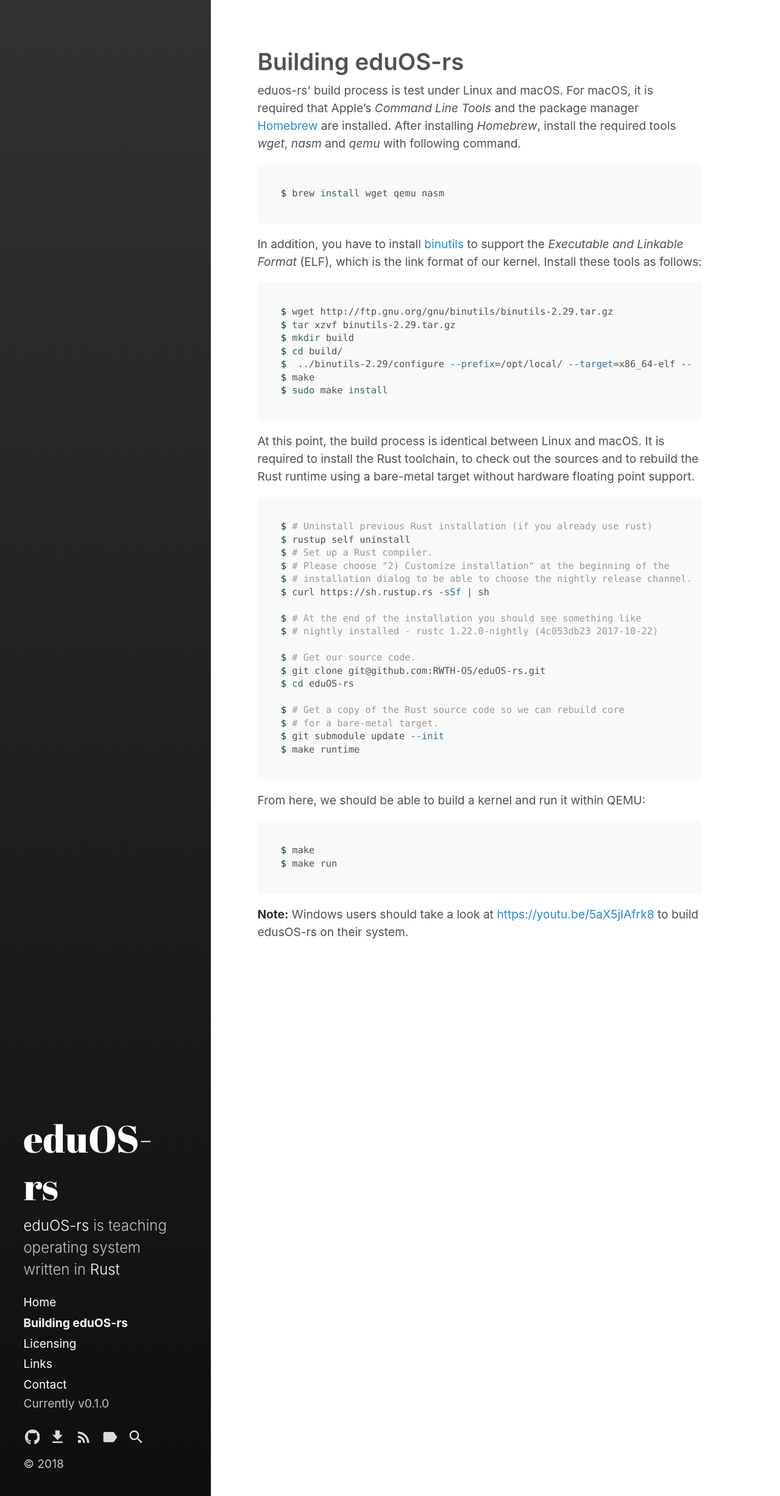
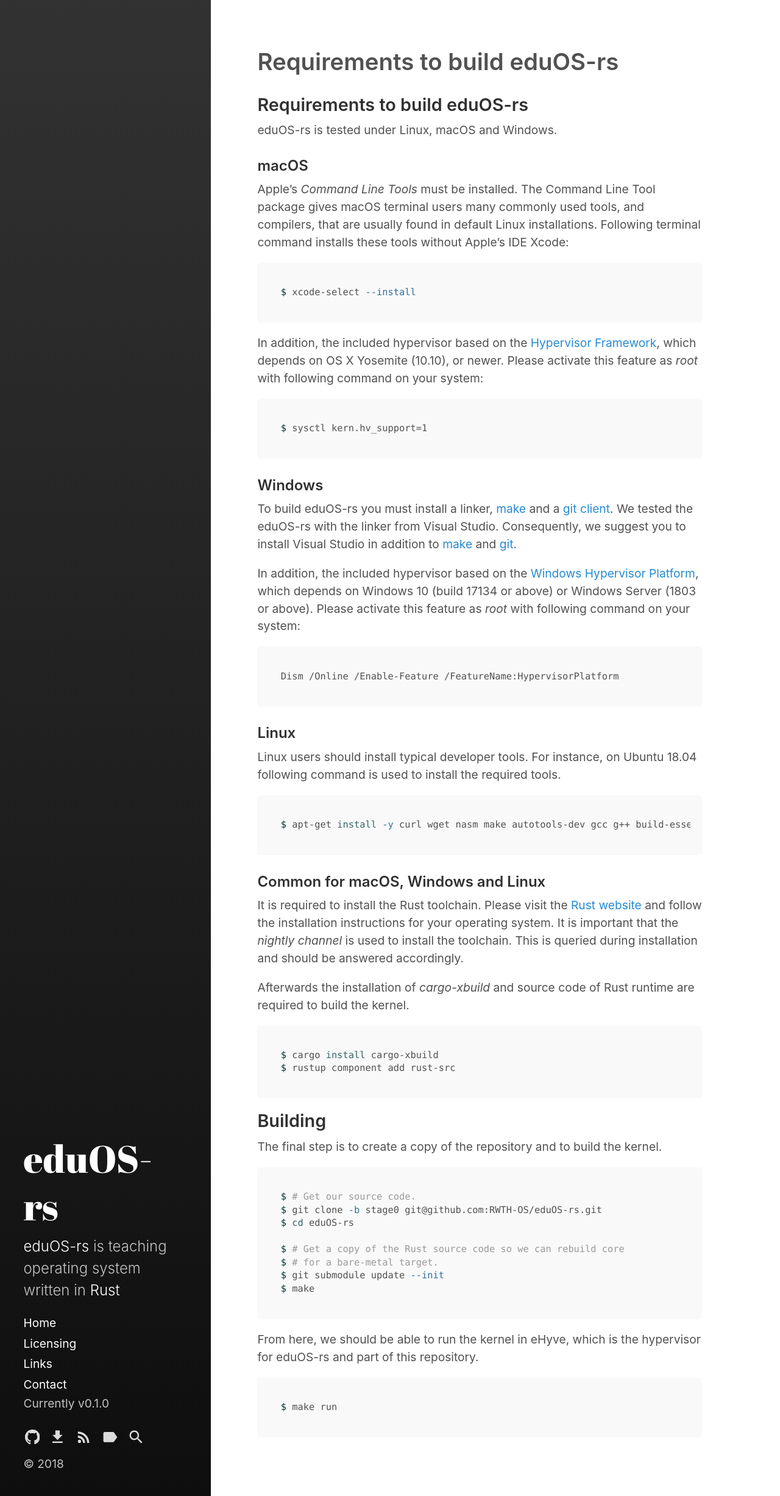
Before and after one commit to RWTH-OS/eduOS-rs, a Jekyll site: the page built from build.md, in a window 1280 px wide. Shown: the whole page at 61% size. Built offline with Jekyll 4.4.1, drawn with Linux system fonts in a browser that asks for light colours; our own code applies the rules of GitHub Pages for plain Markdown files.

Commit message:
update website to the current version

````diff
--- a/build.md
+++ b/build.md
@@ -1,60 +1,69 @@
----
-layout: page
-title : Building eduOS-rs
-sidebar_link: true
----
+## Requirements to build eduOS-rs
+eduOS-rs is tested under Linux, macOS and Windows.
 
-eduos-rs' build process is test under Linux and macOS.
-For macOS, it is required that Apple's *Command Line Tools* and the package manager [Homebrew](https://brew.sh) are installed.
-After installing *Homebrew*, install the required tools *wget*, *nasm* and *qemu* with following command.
+### macOS
+Apple's *Command Line Tools* must be installed.
+The Command Line Tool package gives macOS terminal users many commonly used tools, and compilers, that are usually found in default Linux installations.
+Following terminal command installs these tools without Apple's IDE Xcode:
 
 ```sh
-$ brew install wget qemu nasm
+$ xcode-select --install
 ```
 
-In addition, you have to install [binutils](https://www.gnu.org/software/binutils/) to support the *Executable and Linkable Format* (ELF), which is the link format of our kernel.
-Install these tools as follows:
+In addition, the included hypervisor based on the [Hypervisor Framework](https://developer.apple.com/documentation/hypervisor), which depends on OS X Yosemite (10.10), or newer.
+Please activate this feature as *root* with following command on your system:
 
 ```sh
-$ wget http://ftp.gnu.org/gnu/binutils/binutils-2.29.tar.gz
-$ tar xzvf binutils-2.29.tar.gz
-$ mkdir build
-$ cd build/
-$  ../binutils-2.29/configure --prefix=/opt/local/ --target=x86_64-elf --disable-multilib --disable-nls --disable-werror
-$ make
-$ sudo make install
+$ sysctl kern.hv_support=1
 ```
 
-At this point, the build process is identical between Linux and macOS.
-It is required to install the Rust toolchain, to check out the sources and to rebuild the Rust runtime using a
-bare-metal target without hardware floating point support.
+### Windows
+To build eduOS-rs you must install a linker, [make](http://gnuwin32.sourceforge.net/packages/make.htm) and a [git client](https://git-scm.com/downloads). We tested the eduOS-rs with the linker from Visual Studio.
+Consequently, we suggest you to install Visual Studio in addition to [make](http://gnuwin32.sourceforge.net/packages/make.htm) and [git](https://git-scm.com/downloads).
+
+In addition, the included hypervisor based on the [Windows Hypervisor Platform](https://docs.microsoft.com/en-us/virtualization/api/), which depends on Windows 10 (build 17134 or above) or Windows Server (1803 or above).
+Please activate this feature as *root* with following command on your system:
 
 ```sh
-$ # Uninstall previous Rust installation (if you already use rust)
-$ rustup self uninstall
-$ # Set up a Rust compiler.
-$ # Please choose "2) Customize installation" at the beginning of the
-$ # installation dialog to be able to choose the nightly release channel.
-$ curl https://sh.rustup.rs -sSf | sh
+Dism /Online /Enable-Feature /FeatureName:HypervisorPlatform
+```
 
-$ # At the end of the installation you should see something like
-$ # nightly installed - rustc 1.22.0-nightly (4c053db23 2017-10-22)
+### Linux
+Linux users should install typical developer tools.
+For instance, on Ubuntu 18.04 following command is used to install the required tools.
 
+```sh
+$ apt-get install -y curl wget nasm make autotools-dev gcc g++ build-essential
+```
+
+### Common for macOS, Windows and Linux
+It is required to install the Rust toolchain.
+Please visit the [Rust website](https://www.rust-lang.org/) and follow the installation instructions for your operating system. It is important that the *nightly channel* is used to install the toolchain.
+This is queried during installation and should be answered accordingly.
+
+Afterwards the installation of *cargo-xbuild* and source code of Rust runtime are required to build the kernel.
+
+```sh
+$ cargo install cargo-xbuild
+$ rustup component add rust-src
+```
+
+## Building
+The final step is to create a copy of the repository and to build the kernel.
+
+```sh
 $ # Get our source code.
-$ git clone git@github.com:RWTH-OS/eduOS-rs.git
+$ git clone -b stage0 git@github.com:RWTH-OS/eduOS-rs.git
 $ cd eduOS-rs
 
 $ # Get a copy of the Rust source code so we can rebuild core
 $ # for a bare-metal target.
 $ git submodule update --init
-$ make runtime
+$ make
 ```
 
-From here, we should be able to build a kernel and run it within QEMU:
+From here, we should be able to run the kernel in eHyve, which is the hypervisor for eduOS-rs and part of this repository.
 
 ```sh
-$ make
 $ make run
 ```
-
-**Note:** Windows users should take a look at [https://youtu.be/5aX5jIAfrk8](https://youtu.be/5aX5jIAfrk8) to build edusOS-rs on their system.
--- a/mycontact.md
+++ b/mycontact.md
@@ -4,6 +4,6 @@
 sidebar_link: true
 ---
 
-The teaching operating system **eduOS-rs** is developed by the [Institute for Automation of Complex Power Systems](http://www.acs.eonerc.rwth-aachen.de/), which belongs to the [E.ON Energy Research Center](http://www.eonerc.rwth-aachen.de/) at the [RWTH Aachen University](http://www.rwth-aachen.de/), Germany.
+The teaching operating system **eduOS-rs** is developed by the [Institute for Automation of Complex Power Systems](https://www.acs.eonerc.rwth-aachen.de/), which belongs to the [E.ON Energy Research Center](https://www.eonerc.rwth-aachen.de/) at the [RWTH Aachen University](https://www.rwth-aachen.de/), Germany.
 
-For further information please contact [Dr. rer. nat. Stefan Lankes](http://www.lankes.org).
+For further information please contact [Dr. rer. nat. Stefan Lankes](https://www.lankes.org).
````
Also changed, not shown: index.html (+4 -3 lines), licensing.md (+1 -1 lines).
